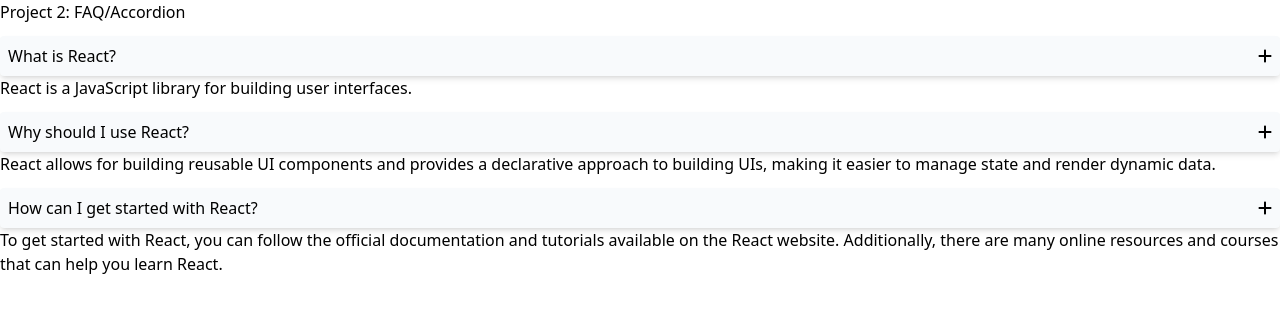
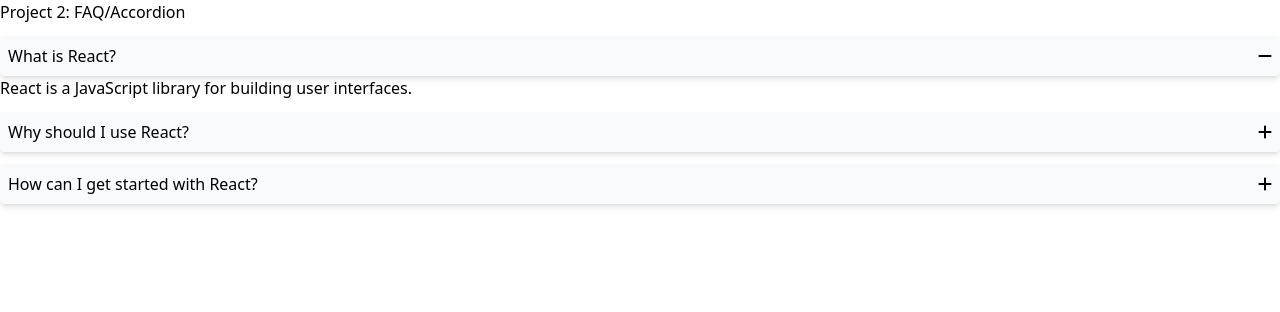
Before and after one commit to Mark-Alexis-Posadas/react-projects, a React (Vite) app: page / in a window 1280 px wide. Shown: the top 312 px of the page. Built offline with nearby package versions, Linux system fonts and the light colour scheme.

Commit message:
done accordion functionality

```diff
--- a/src/components/Accordion/Accordion.jsx
+++ b/src/components/Accordion/Accordion.jsx
@@ -1,6 +1,7 @@
 import { useState } from "react";
 import AccordionItem from "./AccordionItem";
 import accordionItems from "./data";
+
 export default function Accordion() {
   const [activeAccordion, setActiveAccordion] = useState(accordionItems[0].id);
 
@@ -11,13 +12,15 @@
   return (
     <>
       <h2>Project 2: FAQ/Accordion</h2>
+
       {accordionItems.map((accordion) => (
         <AccordionItem
           title={accordion.title}
           description={accordion.content}
           key={accordion.id}
-          accordionId={accordion.id}
+          id={accordion.id}
           toggleAccordion={toggleAccordion}
+          isActive={accordion.id === activeAccordion}
         />
       ))}
     </>
--- a/src/components/Accordion/AccordionItem.jsx
+++ b/src/components/Accordion/AccordionItem.jsx
@@ -1,25 +1,29 @@
 import { FontAwesomeIcon } from "@fortawesome/react-fontawesome";
-import { faPlus } from "@fortawesome/free-solid-svg-icons";
+import { faPlus, faMinus } from "@fortawesome/free-solid-svg-icons";
+
 export default function AccordionItem({
   title,
   description,
+  id,
   toggleAccordion,
-  accordionId,
+  isActive,
 }) {
   return (
     <ul className="my-3">
       <li
         className="flex items-center justify-between cursor-pointer bg-slate-50 shadow-md p-2 rounded"
-        onClick={() => toggleAccordion(accordionId)}
+        onClick={() => toggleAccordion(id)}
       >
         {title}
         <span>
-          <FontAwesomeIcon icon={faPlus} />
+          <FontAwesomeIcon icon={isActive ? faMinus : faPlus} />
         </span>
       </li>
-      <div>
-        <p>{description}</p>
-      </div>
+      {isActive && (
+        <div>
+          <p>{description}</p>
+        </div>
+      )}
     </ul>
   );
 }
```
